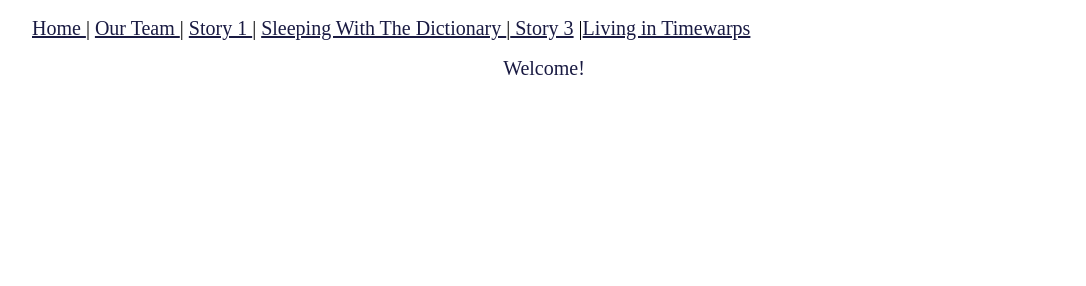
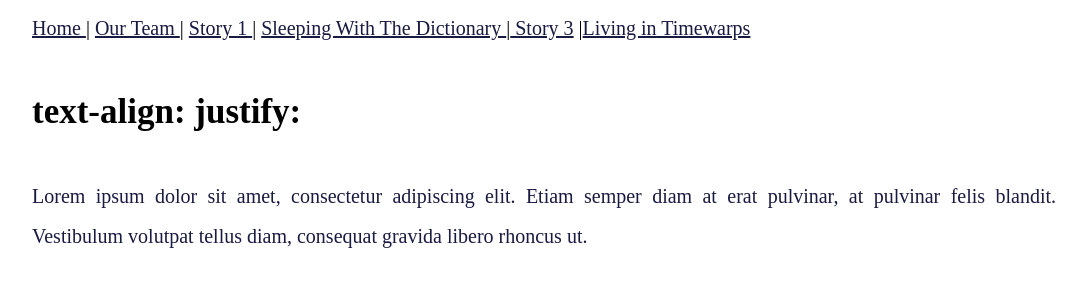
Before and after one commit to alahahus/alahatest2, a plain HTML site: page index.html in a window 1280 px wide. Shown: the whole page, without its empty margins (96-1182 px from the left). Drawn offline with Linux system fonts and the light colour scheme; a web font is replaced by a local one.

Commit message:
Update index.html

```diff
--- a/index.html
+++ b/index.html
@@ -30,7 +30,8 @@
 	</head>
 	<body>
 
-		<a><center>Welcome!</center></a>
-
+	<div class="d">
+<h2>text-align: justify:</h2>
+<p>Lorem ipsum dolor sit amet, consectetur adipiscing elit. Etiam semper diam at erat pulvinar, at pulvinar felis blandit. Vestibulum volutpat tellus diam, consequat gravida libero rhoncus ut.</p>
 		</body>
 </html>
```
